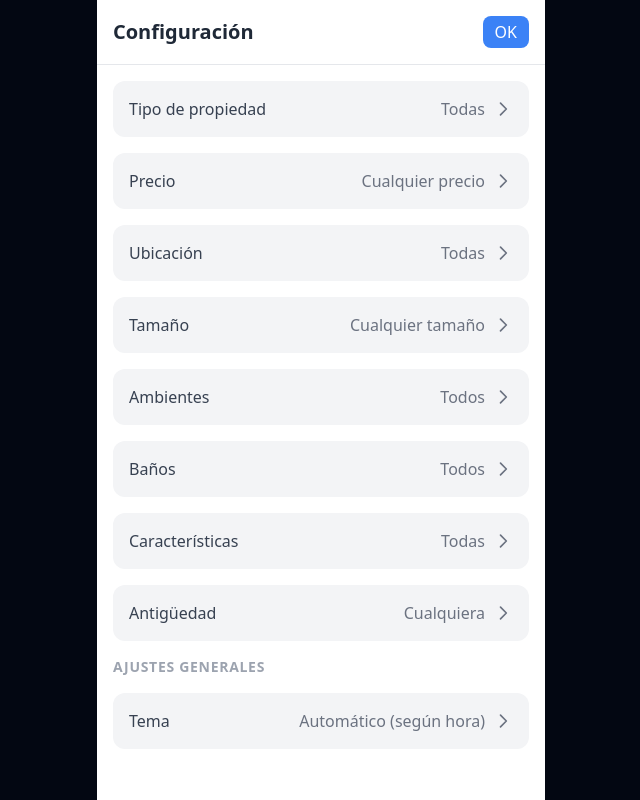
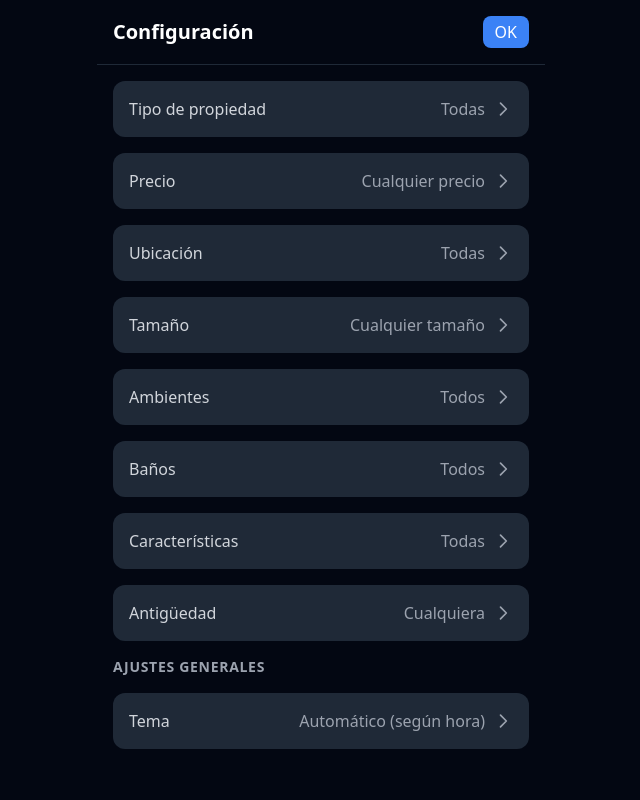
Before and after one commit to briansosa/tinhouse, a React (Vite) app in the folder ui/: page /settings in a window 1280 px wide. Shown: the whole page, without its empty margins (319-959 px from the left). Built offline with nearby package versions, Linux system fonts and the light colour scheme.

Commit message:
fix dark mode filters

```diff
--- a/ui/src/pages/Settings.jsx
+++ b/ui/src/pages/Settings.jsx
@@ -139,11 +139,11 @@ export default function Settings({ setShowNavBar }) {
     };
 
     return (
-        <div className="h-full flex flex-col bg-white dark:bg-gray-800">
+        <div className="h-full flex flex-col bg-gray-950 dark:bg-gray-950">
             {/* Header */}
-            <div className="p-4 border-b border-gray-200 dark:border-gray-700">
+            <div className="p-4 border-b border-gray-800 dark:border-gray-800">
                 <div className="flex items-center justify-between">
-                    <h1 className="text-xl font-bold text-gray-800 dark:text-white">Configuración</h1>
+                    <h1 className="text-xl font-bold text-white dark:text-white">Configuración</h1>
                     <button
                         onClick={saveFilters}
                         className="px-3 py-1 bg-blue-500 hover:bg-blue-600 text-white font-medium rounded-lg"
@@ -158,12 +158,12 @@ export default function Settings({ setShowNavBar }) {
                 {/* Tipo de propiedad */}
                 <button
                     onClick={() => setShowPropertyTypeDrawer(true)}
-                    className="w-full p-4 bg-gray-100 dark:bg-gray-700 rounded-xl flex justify-between items-center"
+                    className="w-full p-4 bg-gray-800 dark:bg-gray-800 rounded-xl flex justify-between items-center"
                 >
-                    <span className="text-gray-700 dark:text-gray-200">Tipo de propiedad</span>
+                    <span className="text-gray-300 dark:text-gray-300">Tipo de propiedad</span>
                     <div className="flex items-center">
-                        <span className="text-gray-500 dark:text-gray-400 mr-2">{selectedPropertyType?.label || 'Todas'}</span>
-                        <svg className="w-5 h-5 text-gray-500 dark:text-gray-400" fill="none" viewBox="0 0 24 24" stroke="currentColor">
+                        <span className="text-gray-400 dark:text-gray-400 mr-2">{selectedPropertyType?.label || 'Todas'}</span>
+                        <svg className="w-5 h-5 text-gray-400 dark:text-gray-400" fill="none" viewBox="0 0 24 24" stroke="currentColor">
                             <path strokeLinecap="round" strokeLinejoin="round" strokeWidth={2} d="M9 5l7 7-7 7" />
                         </svg>
                     </div>
@@ -172,12 +172,12 @@ export default function Settings({ setShowNavBar }) {
                 {/* Rango de precio */}
                 <button
                     onClick={() => setShowPriceRangeDrawer(true)}
-                    className="w-full p-4 bg-gray-100 dark:bg-gray-700 rounded-xl flex justify-between items-center"
+                    className="w-full p-4 bg-gray-800 dark:bg-gray-800 rounded-xl flex justify-between items-center"
                 >
-                    <span className="text-gray-700 dark:text-gray-200">Precio</span>
+                    <span className="text-gray-300 dark:text-gray-300">Precio</span>
                     <div className="flex items-center">
-                        <span className="text-gray-500 dark:text-gray-400 mr-2">{getPriceRangeLabel()}</span>
-                        <svg className="w-5 h-5 text-gray-500 dark:text-gray-400" fill="none" viewBox="0 0 24 24" stroke="currentColor">
+                        <span className="text-gray-400 dark:text-gray-400 mr-2">{getPriceRangeLabel()}</span>
+                        <svg className="w-5 h-5 text-gray-400 dark:text-gray-400" fill="none" viewBox="0 0 24 24" stroke="currentColor">
                             <path strokeLinecap="round" strokeLinejoin="round" strokeWidth={2} d="M9 5l7 7-7 7" />
                         </svg>
                     </div>
@@ -186,12 +186,12 @@ export default function Settings({ setShowNavBar }) {
                 {/* Ubicación */}
                 <button
                     onClick={() => setShowLocationDrawer(true)}
-                    className="w-full p-4 bg-gray-100 dark:bg-gray-700 rounded-xl flex justify-between items-center"
+                    className="w-full p-4 bg-gray-800 dark:bg-gray-800 rounded-xl flex justify-between items-center"
                 >
-                    <span className="text-gray-700 dark:text-gray-200">Ubicación</span>
+                    <span className="text-gray-300 dark:text-gray-300">Ubicación</span>
                     <div className="flex items-center">
-                        <span className="text-gray-500 dark:text-gray-400 mr-2">{filters.locations.length ? `${filters.locations.length} seleccionados` : 'Todas'}</span>
-                        <svg className="w-5 h-5 text-gray-500 dark:text-gray-400" fill="none" viewBox="0 0 24 24" stroke="currentColor">
+                        <span className="text-gray-400 dark:text-gray-400 mr-2">{filters.locations.length ? `${filters.locations.length} seleccionados` : 'Todas'}</span>
+                        <svg className="w-5 h-5 text-gray-400 dark:text-gray-400" fill="none" viewBox="0 0 24 24" stroke="currentColor">
                             <path strokeLinecap="round" strokeLinejoin="round" strokeWidth={2} d="M9 5l7 7-7 7" />
                         </svg>
                     </div>
@@ -200,12 +200,12 @@ export default function Settings({ setShowNavBar }) {
                 {/* Tamaño */}
                 <button
                     onClick={() => setShowSizeRangeDrawer(true)}
-                    className="w-full p-4 bg-gray-100 dark:bg-gray-700 rounded-xl flex justify-between items-center"
+                    className="w-full p-4 bg-gray-800 dark:bg-gray-800 rounded-xl flex justify-between items-center"
                 >
-                    <span className="text-gray-700 dark:text-gray-200">Tamaño</span>
+                    <span className="text-gray-300 dark:text-gray-300">Tamaño</span>
                     <div className="flex items-center">
-                        <span className="text-gray-500 dark:text-gray-400 mr-2">{getSizeRangeLabel()}</span>
-                        <svg className="w-5 h-5 text-gray-500 dark:text-gray-400" fill="none" viewBox="0 0 24 24" stroke="currentColor">
+                        <span className="text-gray-400 dark:text-gray-400 mr-2">{getSizeRangeLabel()}</span>
+                        <svg className="w-5 h-5 text-gray-400 dark:text-gray-400" fill="none" viewBox="0 0 24 24" stroke="currentColor">
                             <path strokeLinecap="round" strokeLinejoin="round" strokeWidth={2} d="M9 5l7 7-7 7" />
                         </svg>
                     </div>
@@ -214,12 +214,12 @@ export default function Settings({ setShowNavBar }) {
                 {/* Ambientes */}
                 <button
                     onClick={() => setShowRoomsDrawer(true)}
-                    className="w-full p-4 bg-gray-100 dark:bg-gray-700 rounded-xl flex justify-between items-center"
+                    className="w-full p-4 bg-gray-800 dark:bg-gray-800 rounded-xl flex justify-between items-center"
                 >
-                    <span className="text-gray-700 dark:text-gray-200">Ambientes</span>
+                    <span className="text-gray-300 dark:text-gray-300">Ambientes</span>
                     <div className="flex items-center">
-                        <span className="text-gray-500 dark:text-gray-400 mr-2">{filters.rooms ? `${filters.rooms}+` : 'Todos'}</span>
-                        <svg className="w-5 h-5 text-gray-500 dark:text-gray-400" fill="none" viewBox="0 0 24 24" stroke="currentColor">
+                        <span className="text-gray-400 dark:text-gray-400 mr-2">{filters.rooms ? `${filters.rooms}+` : 'Todos'}</span>
+                        <svg className="w-5 h-5 text-gray-400 dark:text-gray-400" fill="none" viewBox="0 0 24 24" stroke="currentColor">
                             <path strokeLinecap="round" strokeLinejoin="round" strokeWidth={2} d="M9 5l7 7-7 7" />
                         </svg>
                     </div>
@@ -228,12 +228,12 @@ export default function Settings({ setShowNavBar }) {
                 {/* Baños */}
                 <button
                     onClick={() => setShowBathroomsDrawer(true)}
-                    className="w-full p-4 bg-gray-100 dark:bg-gray-700 rounded-xl flex justify-between items-center"
+                    className="w-full p-4 bg-gray-800 dark:bg-gray-800 rounded-xl flex justify-between items-center"
                 >
-                    <span className="text-gray-700 dark:text-gray-200">Baños</span>
+                    <span className="text-gray-300 dark:text-gray-300">Baños</span>
                     <div className="flex items-center">
-                        <span className="text-gray-500 dark:text-gray-400 mr-2">{filters.bathrooms ? `${filters.bathrooms}+` : 'Todos'}</span>
-                        <svg className="w-5 h-5 text-gray-500 dark:text-gray-400" fill="none" viewBox="0 0 24 24" stroke="currentColor">
+                        <span className="text-gray-400 dark:text-gray-400 mr-2">{filters.bathrooms ? `${filters.bathrooms}+` : 'Todos'}</span>
+                        <svg className="w-5 h-5 text-gray-400 dark:text-gray-400" fill="none" viewBox="0 0 24 24" stroke="currentColor">
                             <path strokeLinecap="round" strokeLinejoin="round" strokeWidth={2} d="M9 5l7 7-7 7" />
                         </svg>
                     </div>
@@ -242,12 +242,12 @@ export default function Settings({ setShowNavBar }) {
                 {/* Características */}
                 <button
                     onClick={() => setShowFeaturesDrawer(true)}
-                    className="w-full p-4 bg-gray-100 dark:bg-gray-700 rounded-xl flex justify-between items-center"
+                    className="w-full p-4 bg-gray-800 dark:bg-gray-800 rounded-xl flex justify-between items-center"
                 >
-                    <span className="text-gray-700 dark:text-gray-200">Características</span>
+                    <span className="text-gray-300 dark:text-gray-300">Características</span>
                     <div className="flex items-center">
-                        <span className="text-gray-500 dark:text-gray-400 mr-2">{filters.features.length ? `${filters.features.length} seleccionados` : 'Todas'}</span>
-                        <svg className="w-5 h-5 text-gray-500 dark:text-gray-400" fill="none" viewBox="0 0 24 24" stroke="currentColor">
+                        <span className="text-gray-400 dark:text-gray-400 mr-2">{filters.features.length ? `${filters.features.length} seleccionados` : 'Todas'}</span>
+                        <svg className="w-5 h-5 text-gray-400 dark:text-gray-400" fill="none" viewBox="0 0 24 24" stroke="currentColor">
                             <path strokeLinecap="round" strokeLinejoin="round" strokeWidth={2} d="M9 5l7 7-7 7" />
                         </svg>
                     </div>
@@ -256,16 +256,16 @@ export default function Settings({ setShowNavBar }) {
                 {/* Antigüedad */}
                 <button
                     onClick={() => setShowAntiquityDrawer(true)}
-                    className="w-full p-4 bg-gray-100 dark:bg-gray-700 rounded-xl flex justify-between items-center"
+                    className="w-full p-4 bg-gray-800 dark:bg-gray-800 rounded-xl flex justify-between items-center"
                 >
-                    <span className="text-gray-700 dark:text-gray-200">Antigüedad</span>
+                    <span className="text-gray-300 dark:text-gray-300">Antigüedad</span>
                     <div className="flex items-center">
-                        <span className="text-gray-500 dark:text-gray-400 mr-2">{filters.antiquity !== null ? (
+                        <span className="text-gray-400 dark:text-gray-400 mr-2">{filters.antiquity !== null ? (
                             filters.antiquity === 0 ? 'A estrenar' :
                             filters.antiquity === 100 ? 'Más de 30 años' :
                             `Hasta ${filters.antiquity} años`
                         ) : 'Cualquiera'}</span>
-                        <svg className="w-5 h-5 text-gray-500 dark:text-gray-400" fill="none" viewBox="0 0 24 24" stroke="currentColor">
+                        <svg className="w-5 h-5 text-gray-400 dark:text-gray-400" fill="none" viewBox="0 0 24 24" stroke="currentColor">
                             <path strokeLinecap="round" strokeLinejoin="round" strokeWidth={2} d="M9 5l7 7-7 7" />
                         </svg>
                     </div>
@@ -281,12 +281,12 @@ export default function Settings({ setShowNavBar }) {
                         {/* Tema */}
                         <button
                             onClick={() => setShowThemeDrawer(true)}
-                            className="w-full p-4 bg-gray-100 dark:bg-gray-700 rounded-xl flex justify-between items-center"
+                            className="w-full p-4 bg-gray-800 dark:bg-gray-800 rounded-xl flex justify-between items-center"
                         >
-                            <span className="text-gray-700 dark:text-gray-200">Tema</span>
+                            <span className="text-gray-300 dark:text-gray-300">Tema</span>
                             <div className="flex items-center">
-                                <span className="text-gray-500 dark:text-gray-400 mr-2">{selectedTheme?.label || 'Automático'}</span>
-                                <svg className="w-5 h-5 text-gray-500 dark:text-gray-400" fill="none" viewBox="0 0 24 24" stroke="currentColor">
+                                <span className="text-gray-400 dark:text-gray-400 mr-2">{selectedTheme?.label || 'Automático'}</span>
+                                <svg className="w-5 h-5 text-gray-400 dark:text-gray-400" fill="none" viewBox="0 0 24 24" stroke="currentColor">
                                     <path strokeLinecap="round" strokeLinejoin="round" strokeWidth={2} d="M9 5l7 7-7 7" />
                                 </svg>
                             </div>
```
Also changed, not shown: ui/src/components/Filters/FilterDrawer.jsx (+7 -7 lines), ui/src/components/Filters/Filters.jsx (+41 -41 lines), ui/src/components/Filters/PriceRangeFilter.jsx (+7 -7 lines), 1 other file (tests, documents, lock files or other folders).
